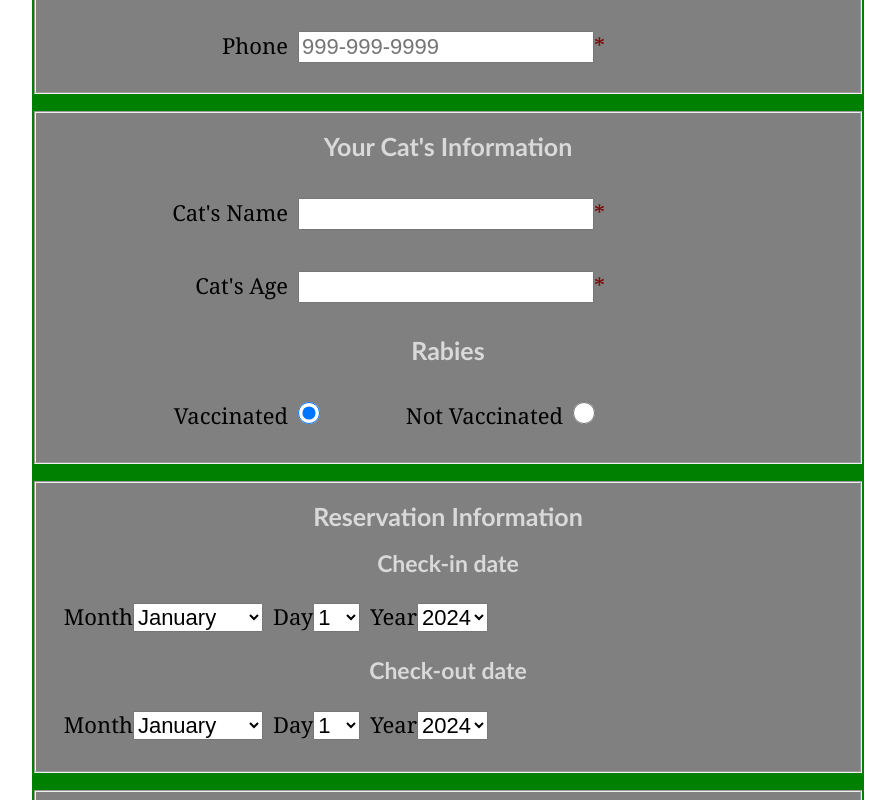
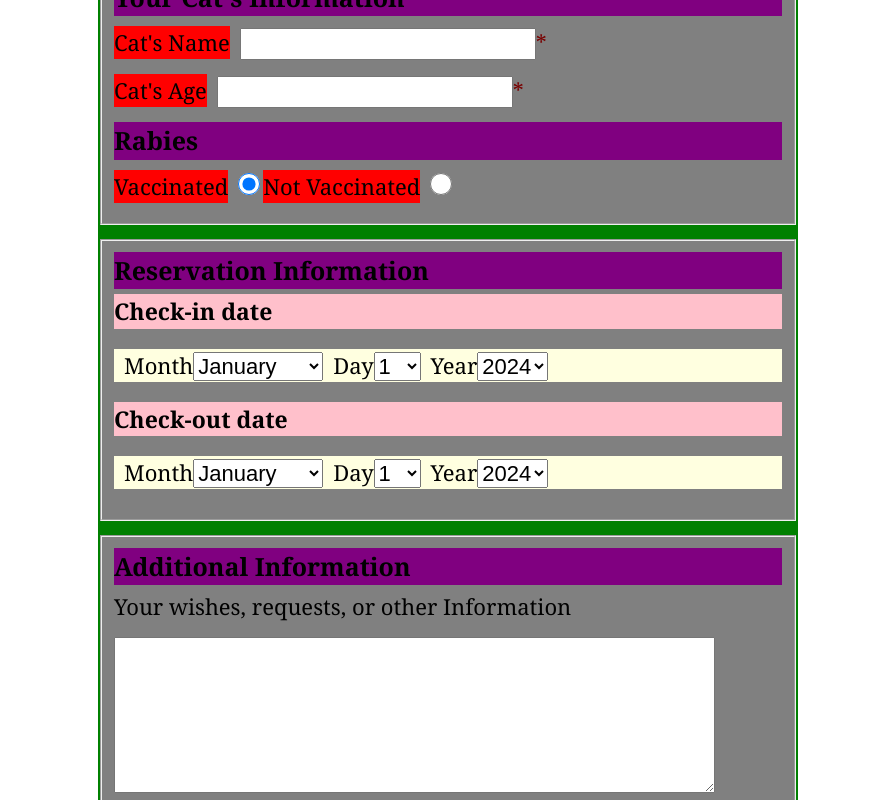
Before and after one commit to JaneDeveloper/vue-cat-hotel, a Vue app: page /contact in a window 1280 px wide. Shown: the part 980-1780 px from the top of the page, without its empty margins (192-1087 px from the left). Built offline with nearby package versions, Linux system fonts and the light colour scheme.

Commit message:
some changes to the form

```diff
--- a/src/assets/style.css
+++ b/src/assets/style.css
@@ -764,9 +764,8 @@ tr{
   }
 .calculator div {
     font-size: clamp(1rem, 1vw, 1.375rem);
-    padding:5px;
+    padding:2px;
     padding-left:15px;
-
 }
 .calculator input {
    margin:10px;
@@ -781,7 +780,7 @@ tr{
 }
 #clear_form, #calculate {
     border:none;
-    font-size: clamp(1rem, 1vw, 1.375rem);
+    font-size: clamp(0.875rem, 1vw, 1.375rem);
 
 }
 
@@ -827,114 +826,84 @@ td:first-child {
 }
 form {
     background-color: #DEDFE4;
-    width: 65vw;
-    margin-top: 5%;
-    margin-bottom:10%;
     grid-column-start:1;
-    grid-column-end: 3;
+    grid-column-end: 2;
+    width: clamp(300px, 80vw, 700px);
     margin-left:auto;
     margin-right:auto;
     background-color:green;
 }
-/*form h2 {
-    text-align: center;
-    font-size: 40px;
-    padding:10px;
-    color:white;
-    text-shadow: 4px 8px 4px #000000;
-    opacity:0.9;
-
-
-
-
-}*/
+.contactinfo h2 {
+    font-size: clamp(1rem, 1.5vw + 0.5rem, 2.1875rem);
+}
+
 fieldset {
     background-color: grey;
 }
 .contactinfo h3 {
-    text-align: center;
-    margin-top: 10px;
-    margin-bottom: 10px;
-    font-family:'Gill Sans', 'Gill Sans MT', Calibri, 'Trebuchet MS', sans-serif;
-    font-size: 20px;
-    color:white;
-
-
-
+    font-size: clamp(0.75rem, 1.2vw + 0.4rem, 1.64rem);
 }
 
 
 .contactinfo div label {
-    width: 30%;
+    font-size: clamp(1rem, 1vw, 1.375rem);
     display:inline-block;
     text-align:right;
-    margin-top: 20px;
-    margin-bottom:20px;
+    margin-top: 5px;
+    margin-bottom:10px;
+    background-color: red;
 
 
 
 }
 .catinfo h3 {
-    text-align: center;
-    margin-top: 10px;
-    margin-bottom: 10px;
-    font-family:'Gill Sans', 'Gill Sans MT', Calibri, 'Trebuchet MS', sans-serif;
-    font-size: 20px;
-    color:white;
-    opacity:0.7;
-
+    margin-top: 5px;
+    margin-bottom: 5px;
+    font-size: clamp(0.75rem, 1.2vw + 0.4rem, 1.64rem);
+    background-color:purple;
 }
 
 
 .catinfo div label {
-    width: 30%;
+    font-size: clamp(1rem, 1vw, 1.375rem);
     display:inline-block;
     text-align:right;
-    margin-top: 10px;
-    margin-top: 20px;
-    margin-bottom:20px;
+    margin-top: 5px;
+    margin-bottom:10px;
+    background-color: red;
 
 }
 
 .reserveinfo h3{
-    text-align: center;
-    margin-top: 10px;
-    margin-bottom: 10px;
-    font-family:'Gill Sans', 'Gill Sans MT', Calibri, 'Trebuchet MS', sans-serif;
-    font-size: 20px;
-    color:white;
-    opacity:0.7;
-
+    margin-top: 5px;
+    margin-bottom: 5px;
+    font-size: clamp(0.75rem, 1.2vw + 0.4rem, 1.64rem);
+    background-color:purple;
 
 }
 .reserveinfo h4 {
-    text-align: center;
-    margin-top: 10px;
-    margin-bottom: 10px;
-    font-family:'Gill Sans', 'Gill Sans MT', Calibri, 'Trebuchet MS', sans-serif;
-    font-size: 17px;
-    opacity:0.7;
-    color:white;
+    margin-top: 5px;
+    margin-bottom: 5px;
+    font-size: clamp(0.75rem, 1.2vw + 0.4rem, 1.64rem);
+    background-color:pink;
+
 
 
 }
 .reserveinfo div {
     margin-top: 20px;
     margin-bottom:20px;
+    background-color:lightyellow;
 }
 .date-picker label {
     margin-left: 10px;
 }
 
 .additionalinfo h3 {
-    text-align: center;
-    margin-top: 10px;
-    margin-bottom: 10px;
-    font-family:'Gill Sans', 'Gill Sans MT', Calibri, 'Trebuchet MS', sans-serif;
-    font-size: 20px;
-    color:white;
-    opacity:0.7;
-
+    margin-top: 5px;
+    margin-bottom: 5px;
+    font-size: clamp(0.75rem, 1.2vw + 0.4rem, 1.64rem);
+    background-color:purple;
 }
 
 
@@ -942,26 +911,18 @@ span {
     color:#790001;
 
 }
-.date-picker {
-    width: 55%;
-    text-align: right;
-
-}
+
 textarea {
     width: 90%;
 }
 .additionalinfo div{
-   text-align: center;
-    margin-bottom: 20px;
+   font-size: clamp(1rem, 1vw, 1.375rem);
+
 }
 .contactinfo div input, .catinfo div input {
     margin-left:10px;
 }
 
-.additionalinfo div label {
-    float:left;
-    margin-left:5%;
-}
 fieldset {
     margin-top:2%;
 }
@@ -983,6 +944,9 @@ fieldset {
 }
 textarea {
     margin-top: 2%;
+}
+#checkin_month, #checkin_day,#checkin_year, #checkout_month, #checkout_day, #checkout_year {
+   background-color: #34c5ef;
 }
 /* Responsive Hamburger-navigation starts here  */
 @media all and (max-width: 1146px) {
```
